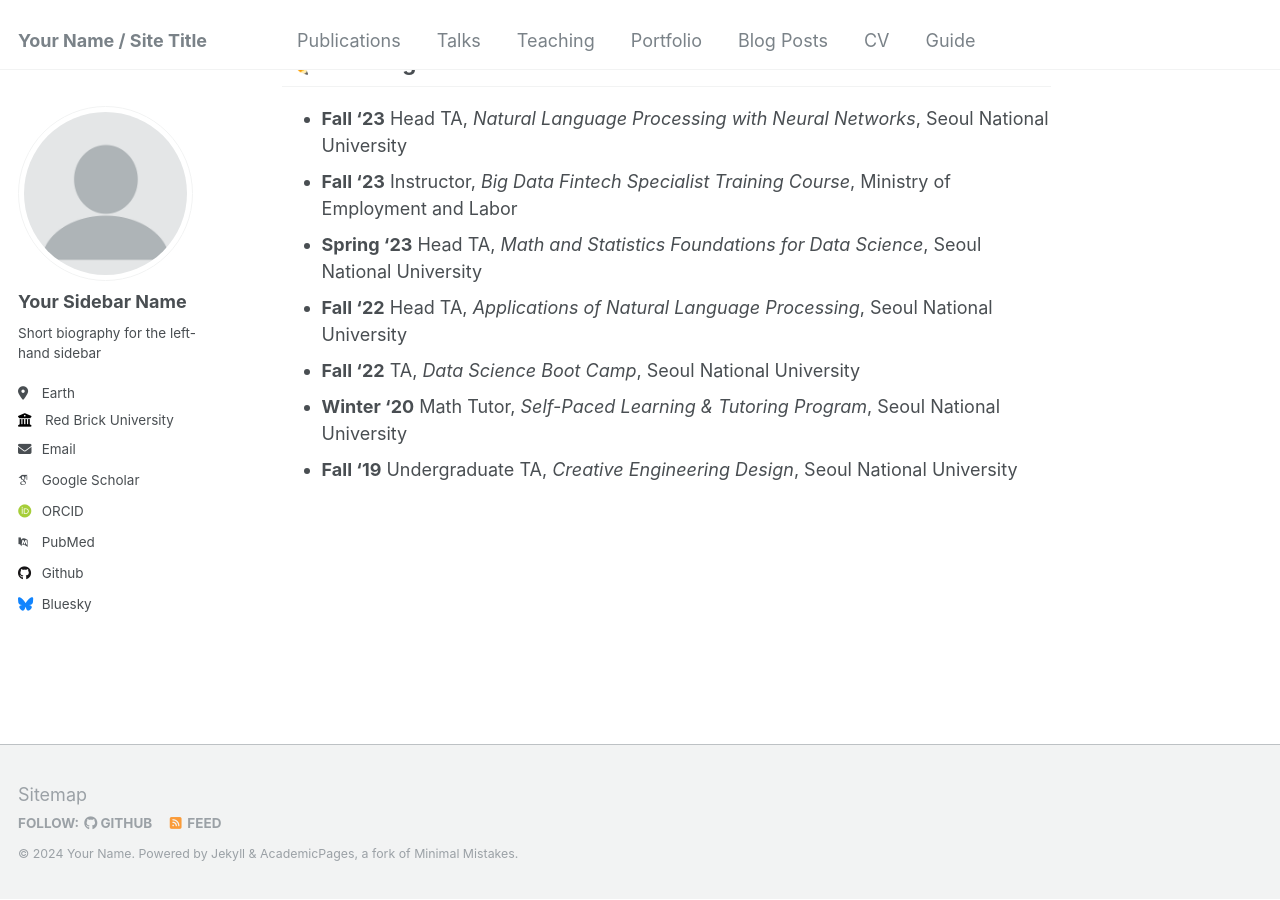
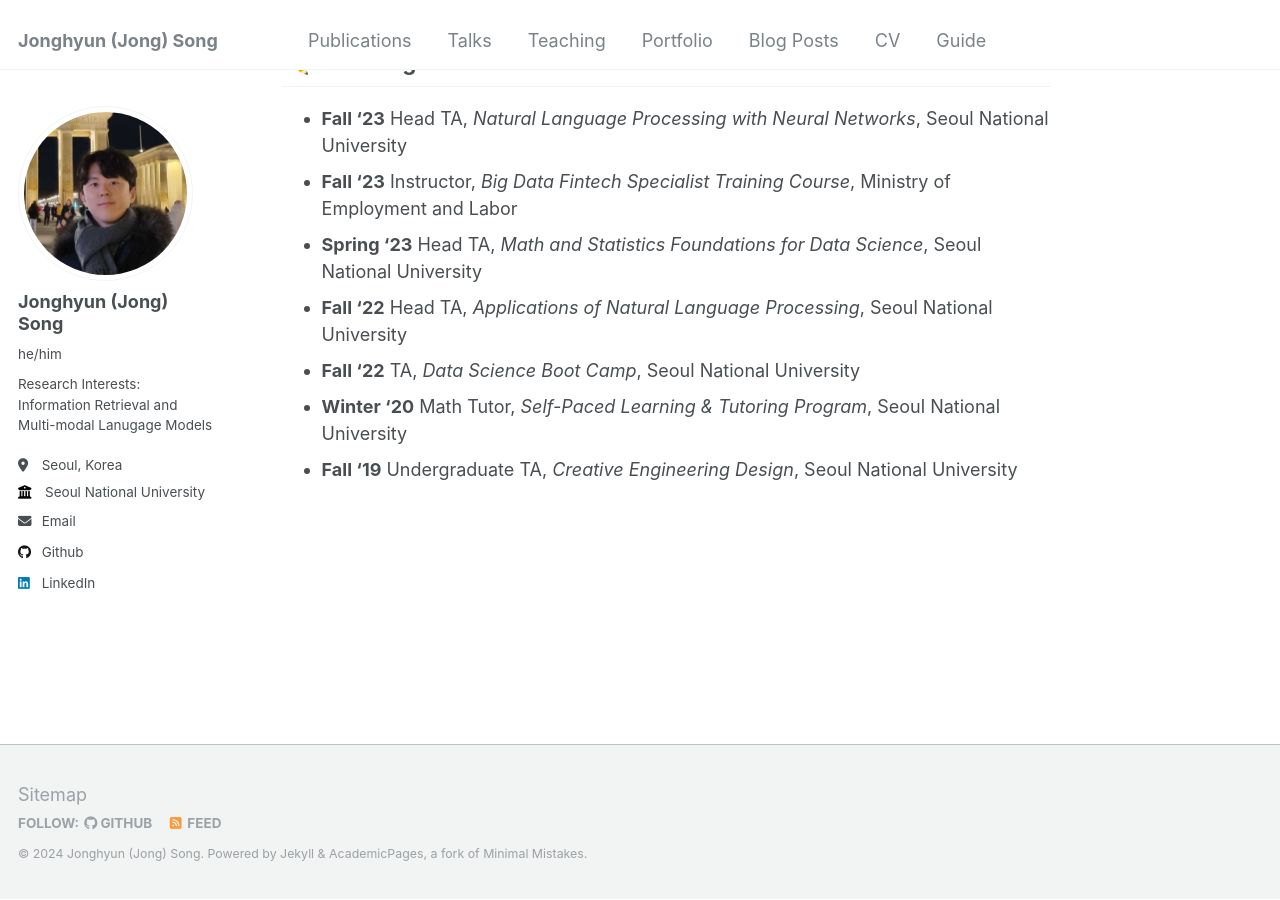
Before and after one commit to yc-song/yc-song.github.io, a Jekyll site: the page built from _pages/about.md, in a window 1280 px wide and 900 px high, scrolled down 1548 px. Built offline with Jekyll 4.4.1, drawn with Linux system fonts in a browser that asks for light colours; emoji names are drawn with the system emoji font; some web fonts are replaced.

Commit message:
Update _config.yml

```diff
--- a/_config.yml
+++ b/_config.yml
@@ -8,47 +8,43 @@
 
 # Basic Site Settings
 locale                   : "en-US"
-title                    : "Your Name / Site Title"
+title                    : "Jonghyun (Jong) Song"
 title_separator          : "-"
-name                     : &name "Your Name"
-description              : &description "personal description"
-url                      : https://academicpages.github.io # the base hostname & protocol for your site e.g. "https://mmistakes.github.io"
+name                     : &name "Jonghyun (Jong) Song"
+description              : &description "Research Interests: Information Retrieval and Multi-modal Lanugage Models"
+url                      : https://jongsong.github.io # the base hostname & protocol for your site e.g. "https://mmistakes.github.io"
 baseurl                  : "" # the subpath of your site, e.g. "/blog"
-repository               : "academicpages/academicpages.github.io"
+repository               : "https://github.com/yc-song"
 
 # Site Author - The following control what appear as part of the author content on the side bar.
 #               If a field is blank the icon and link will not appear, otherwise it will be shown.
 #               Additional customization can be done by editing /_includes/author-profile.html
 author:
   # Biographic information
-  avatar           : "profile.png"
-  name             : "Your Sidebar Name"
-  pronouns         : # example: "she/her"
-  bio              : "Short biography for the left-hand sidebar"
-  location         : "Earth"
-  employer         : "Red Brick University"
+  avatar           : "ps.png"
+  name             : "Jonghyun (Jong) Song"
+  pronouns         : "he/him"
+  bio              : "Research Interests: Information Retrieval and Multi-modal Lanugage Models"
+  location         : "Seoul, Korea"
+  employer         : "Seoul National University"
   uri              : # URL
-  email            : "none@example.org"
+  email            : "hyeongoon11@snu.ac.kr"
 
   # Academic websites
   arxiv            : # URL - Update with the correct link to your profile
-  googlescholar    : "https://scholar.google.com/citations?user=PS_CX0AAAAAJ"
   impactstory      : # URL
-  orcid            : "http://orcid.org/yourorcidurl"
   semantic         : # URL
-  pubmed           : "https://www.ncbi.nlm.nih.gov/pubmed/?term=john+snow"
   researchgate     : # URL
 
   # Repositories and software development
   bitbucket        : # Username - Update with your username on the site
   codepen          : # Username
   dribbble         : # Username
-  github           : "academicpages"
+  github           : "yc-song"
   kaggle           : # Username
   stackoverflow    : # User number or user number and name (i.e., use "1" or "1/jeff-atwood")
 
   # Social media
-  bluesky          : "bsky.app" # Replace this with you Bluesky username
   facebook         : # Username
   flickr           : # Username
   foursquare       : # Username
@@ -57,7 +53,7 @@ author:
   keybase          : # Username
   instagram        : # Username
   lastfm           : # Username
-  linkedin         : # Username
+  linkedin         : "https://www.linkedin.com/in/jonghyun-song-244715226/"
   mastodon         : # URL
   medium           : # URL
   pinterest        : # Username
```
